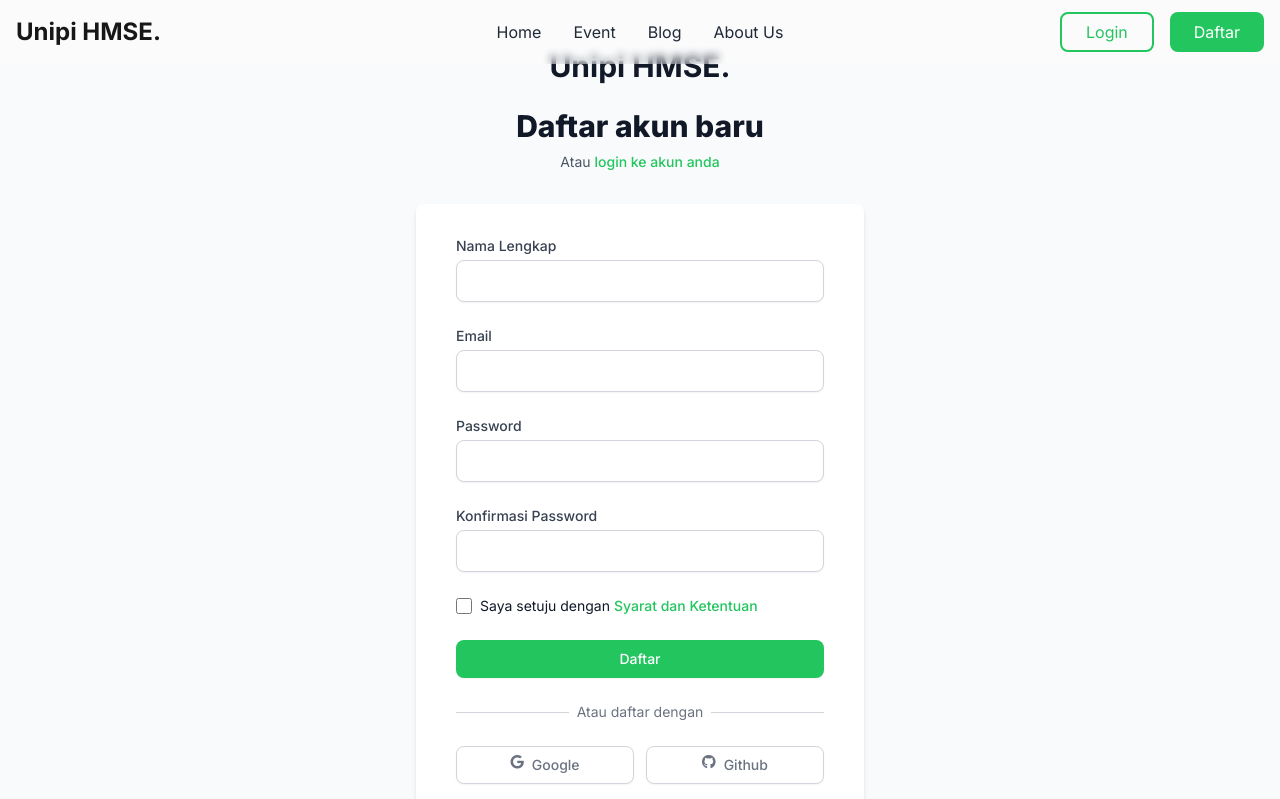
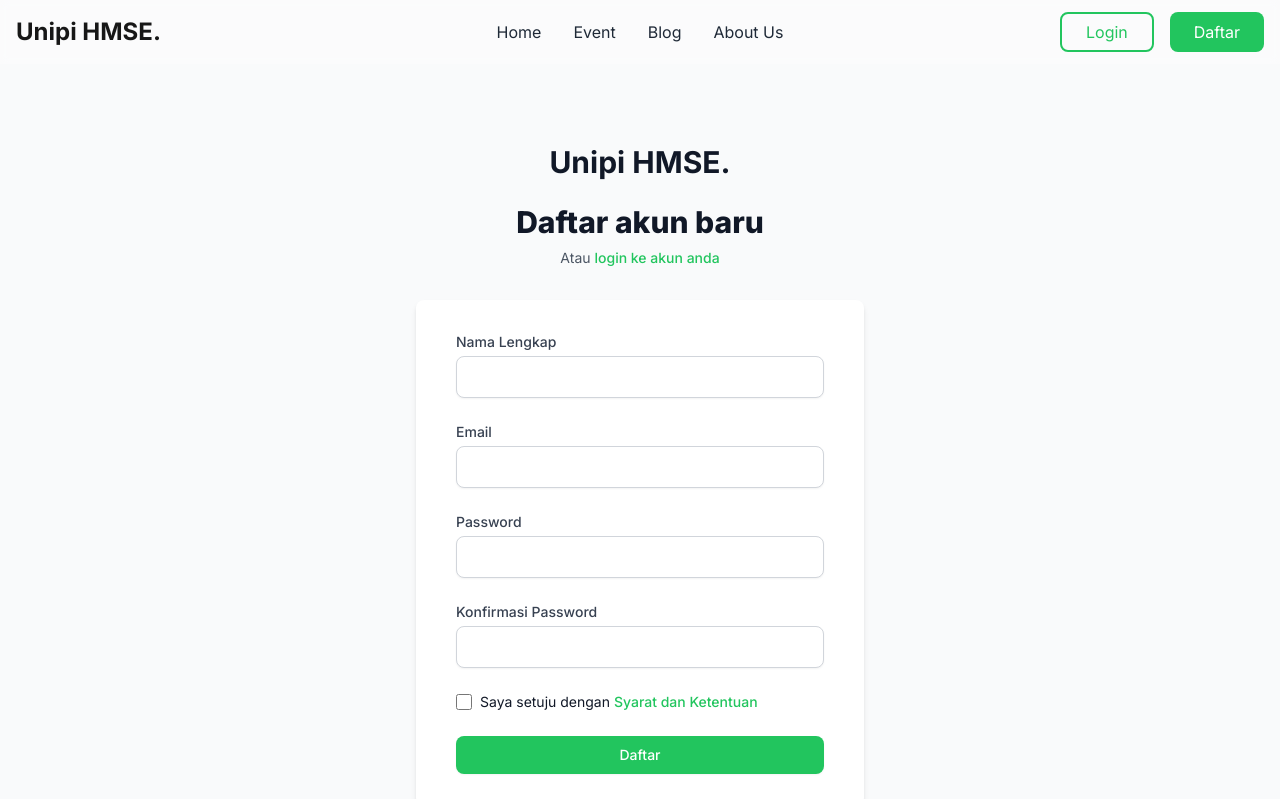
Before and after one commit to viann980/web_event_ticket, a Next.js app: page /daftar in a window 1280 px wide. Shown: the top 799 px of the page. Built offline with nearby package versions, Linux system fonts and the light colour scheme.

Commit message:
remove unused component

```diff
--- a/src/app/about/page.js
+++ b/src/app/about/page.js
@@ -1,7 +1,7 @@
 import PageHeader from "../components/PageHeader";
 
 export default function About() {
-  const years = ["2022", "2023", "2024", "2025"];
+  const years = ["2024", "2025"];
   const members = [
     {
       name: "Vian",
--- a/src/app/daftar/page.js
+++ b/src/app/daftar/page.js
@@ -19,7 +19,7 @@
 
   return (
     <div className="min-h-screen bg-gray-50 flex flex-col justify-center py-12 sm:px-6 lg:px-8">
-      <div className="sm:mx-auto sm:w-full sm:max-w-md">
+      <div className="sm:mx-auto sm:w-full sm:max-w-md pt-24">
         <Link href="/" className="flex justify-center mb-6">
           <span className="text-3xl font-bold text-gray-900">Unipi HMSE.</span>
         </Link>
@@ -165,33 +165,7 @@
             </div>
           </form>
 
-          <div className="mt-6">
-            <div className="relative">
-              <div className="absolute inset-0 flex items-center">
-                <div className="w-full border-t border-gray-300"></div>
-              </div>
-              <div className="relative flex justify-center text-sm">
-                <span className="px-2 bg-white text-gray-500">
-                  Atau daftar dengan
-                </span>
-              </div>
-            </div>
 
-            <div className="mt-6 grid grid-cols-2 gap-3">
-              <div>
-                <button className="w-full inline-flex justify-center py-2 px-4 border border-gray-300 rounded-lg shadow-sm bg-white text-sm font-medium text-gray-500 hover:bg-gray-50">
-                  <i className="fab fa-google mr-2"></i>
-                  Google
-                </button>
-              </div>
-              <div>
-                <button className="w-full inline-flex justify-center py-2 px-4 border border-gray-300 rounded-lg shadow-sm bg-white text-sm font-medium text-gray-500 hover:bg-gray-50">
-                  <i className="fab fa-github mr-2"></i>
-                  Github
-                </button>
-              </div>
-            </div>
-          </div>
         </div>
       </div>
     </div>
--- a/src/app/login/page.js
+++ b/src/app/login/page.js
@@ -124,33 +124,6 @@
             </div>
           </form>
 
-          <div className="mt-6">
-            <div className="relative">
-              <div className="absolute inset-0 flex items-center">
-                <div className="w-full border-t border-gray-300"></div>
-              </div>
-              <div className="relative flex justify-center text-sm">
-                <span className="px-2 bg-white text-gray-500">
-                  Atau login dengan
-                </span>
-              </div>
-            </div>
-
-            <div className="mt-6 grid grid-cols-2 gap-3">
-              <div>
-                <button className="w-full inline-flex justify-center py-2 px-4 border border-gray-300 rounded-lg shadow-sm bg-white text-sm font-medium text-gray-500 hover:bg-gray-50">
-                  <i className="fab fa-google mr-2"></i>
-                  Google
-                </button>
-              </div>
-              <div>
-                <button className="w-full inline-flex justify-center py-2 px-4 border border-gray-300 rounded-lg shadow-sm bg-white text-sm font-medium text-gray-500 hover:bg-gray-50">
-                  <i className="fab fa-github mr-2"></i>
-                  Github
-                </button>
-              </div>
-            </div>
-          </div>
         </div>
       </div>
     </div>
```
